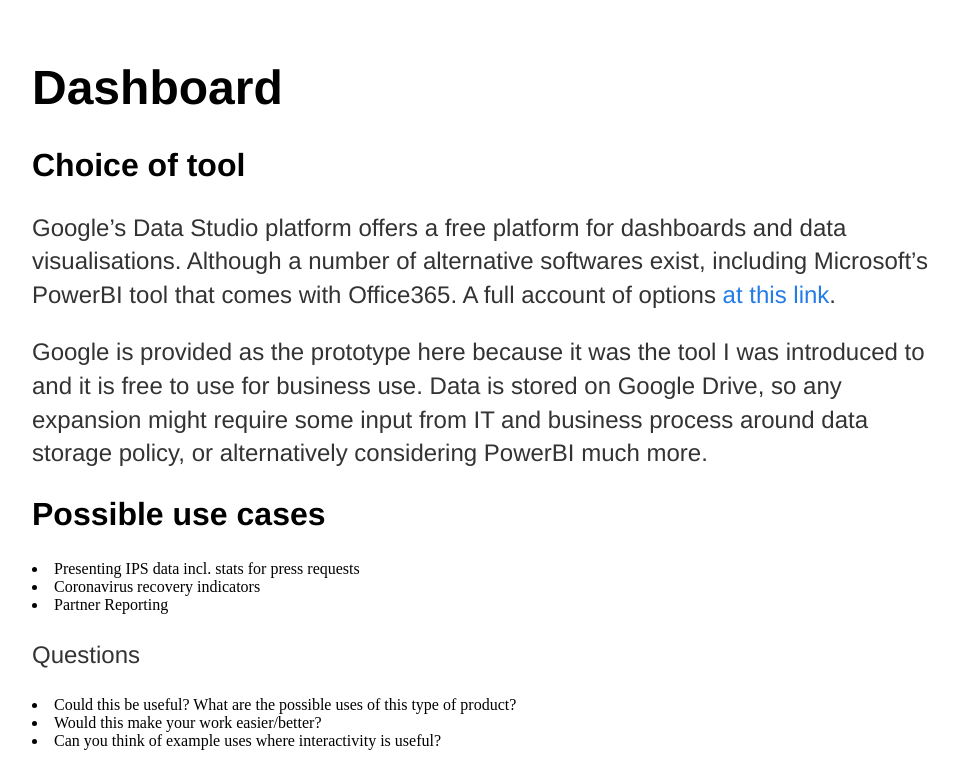
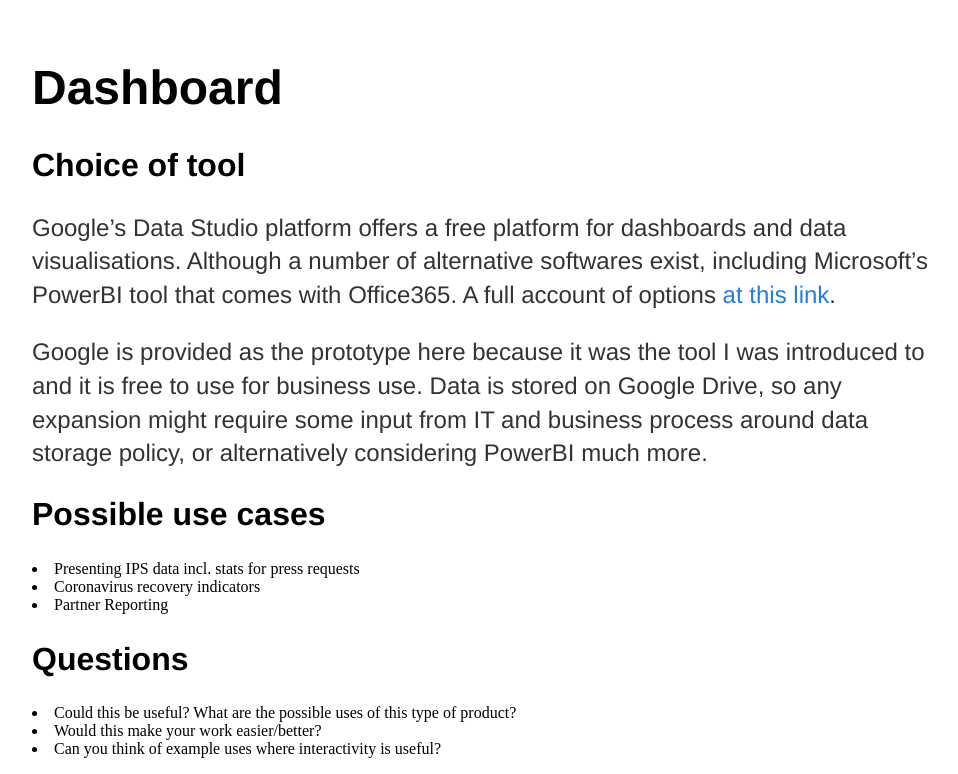
Before and after one commit to purtill/purtill.github.io, a Jekyll site: the page built from dashboard.html, in a window 1280 px wide. Shown: the top 774 px of the page, without its empty margins (160-1118 px from the left). Built offline with Jekyll 4.4.1, drawn with Linux system fonts in a browser that asks for light colours; grey boxes are pictures that could not be loaded.

Commit message:
Update dashboard.html

```diff
--- a/dashboard.html
+++ b/dashboard.html
@@ -14,14 +14,15 @@ title: Dashboard
     Data is stored on Google Drive, so any expansion might require some input from IT and business process around data storage policy, or alternatively considering PowerBI much more.
   </p>
 
-<h2>Possible use cases</h2>
+	<h2>Possible use cases</h2>
 <p>
 	<li>Presenting IPS data incl. stats for press requests</li>
 	<li>Coronavirus recovery indicators</li>
 	<li>Partner Reporting</li>
 </p>
 
-<p>Questions
+	<h2>Questions</h2>
+<p>
 	<li>Could this be useful? What are the possible uses of this type of product?</li>
 	<li>Would this make your work easier/better?</li>
 	<li>Can you think of example uses where interactivity is useful?</li>
```
